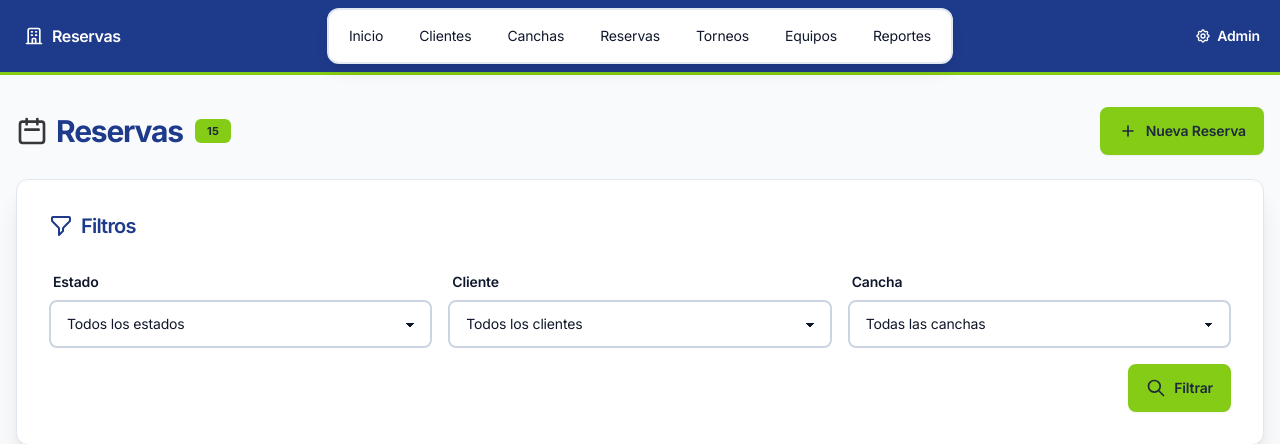
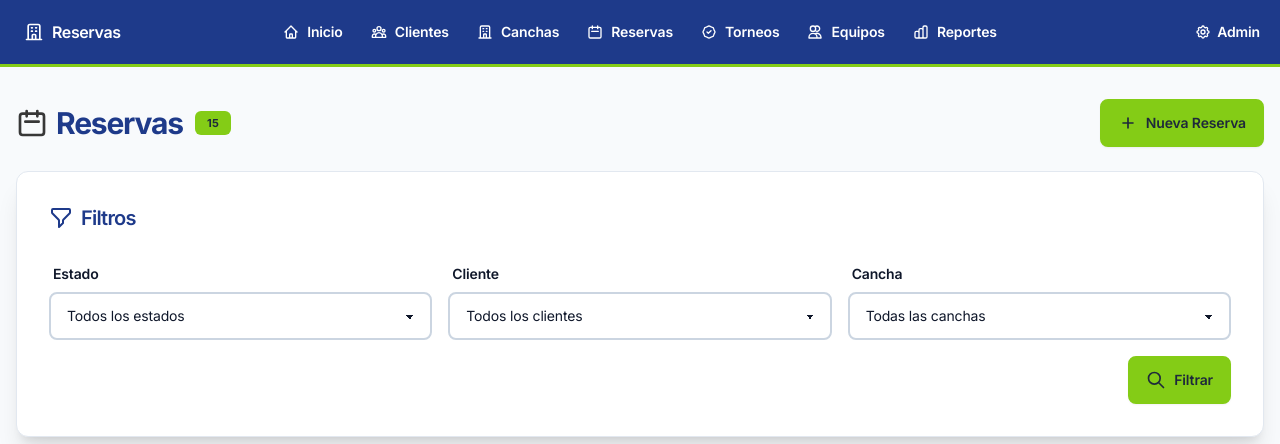
Before and after one commit to GibertSalva/DAO-Trabjao-Practico-Integrador-Tema-1-G60-, a Django app: page /reservas/ in a window 1280 px wide. Shown: the top 444 px of the page. Run offline with Django 5.2, Linux system fonts and the light colour scheme; data comes from the database, SQL or seed files in the repository; some libraries are stand-ins or nearby versions.

Commit message:
Navbar modificada

```diff
--- a/reservas/templates/reservas/base.html
+++ b/reservas/templates/reservas/base.html
@@ -718,15 +718,50 @@
             </a>
         </div>
         <div class="navbar-center hidden lg:flex">
-            <ul class="menu menu-horizontal px-1 gap-1 text-sm">
-                <li><a href="{% url 'home' %}">Inicio</a></li>
-                <li><a href="{% url 'cliente_lista' %}">Clientes</a></li>
-                <li><a href="{% url 'cancha_lista' %}">Canchas</a></li>
-                <li><a href="{% url 'reserva_lista' %}">Reservas</a></li>
-                <li><a href="{% url 'torneo_lista' %}">Torneos</a></li>
-                <li><a href="{% url 'equipo_lista' %}">Equipos</a></li>
-                <li><a href="{% url 'reportes' %}">Reportes</a></li>
-            </ul>
+            <div class="flex items-center gap-1">
+                <a href="{% url 'home' %}" class="btn btn-ghost btn-sm hover:bg-primary-dark hover:text-accent transition-all">
+                    <svg xmlns="http://www.w3.org/2000/svg" class="h-4 w-4" fill="none" viewBox="0 0 24 24" stroke="currentColor" stroke-width="2">
+                        <path stroke-linecap="round" stroke-linejoin="round" d="M3 12l2-2m0 0l7-7 7 7M5 10v10a1 1 0 001 1h3m10-11l2 2m-2-2v10a1 1 0 01-1 1h-3m-6 0a1 1 0 001-1v-4a1 1 0 011-1h2a1 1 0 011 1v4a1 1 0 001 1m-6 0h6" />
+                    </svg>
+                    Inicio
+                </a>
+                <a href="{% url 'cliente_lista' %}" class="btn btn-ghost btn-sm hover:bg-primary-dark hover:text-accent transition-all">
+                    <svg xmlns="http://www.w3.org/2000/svg" class="h-4 w-4" fill="none" viewBox="0 0 24 24" stroke="currentColor" stroke-width="2">
+                        <path stroke-linecap="round" stroke-linejoin="round" d="M17 20h5v-2a3 3 0 00-5.356-1.857M17 20H7m10 0v-2c0-.656-.126-1.283-.356-1.857M7 20H2v-2a3 3 0 015.356-1.857M7 20v-2c0-.656.126-1.283.356-1.857m0 0a5.002 5.002 0 019.288 0M15 7a3 3 0 11-6 0 3 3 0 016 0zm6 3a2 2 0 11-4 0 2 2 0 014 0zM7 10a2 2 0 11-4 0 2 2 0 014 0z" />
+                    </svg>
+                    Clientes
+                </a>
+                <a href="{% url 'cancha_lista' %}" class="btn btn-ghost btn-sm hover:bg-primary-dark hover:text-accent transition-all">
+                    <svg xmlns="http://www.w3.org/2000/svg" class="h-4 w-4" fill="none" viewBox="0 0 24 24" stroke="currentColor" stroke-width="2">
+                        <path stroke-linecap="round" stroke-linejoin="round" d="M19 21V5a2 2 0 00-2-2H7a2 2 0 00-2 2v16m14 0h2m-2 0h-5m-9 0H3m2 0h5M9 7h1m-1 4h1m4-4h1m-1 4h1m-5 10v-5a1 1 0 011-1h2a1 1 0 011 1v5m-4 0h4" />
+                    </svg>
+                    Canchas
+                </a>
+                <a href="{% url 'reserva_lista' %}" class="btn btn-ghost btn-sm hover:bg-primary-dark hover:text-accent transition-all">
+                    <svg xmlns="http://www.w3.org/2000/svg" class="h-4 w-4" fill="none" viewBox="0 0 24 24" stroke="currentColor" stroke-width="2">
+                        <path stroke-linecap="round" stroke-linejoin="round" d="M8 7V3m8 4V3m-9 8h10M5 21h14a2 2 0 002-2V7a2 2 0 00-2-2H5a2 2 0 00-2 2v12a2 2 0 002 2z" />
+                    </svg>
+                    Reservas
+                </a>
+                <a href="{% url 'torneo_lista' %}" class="btn btn-ghost btn-sm hover:bg-primary-dark hover:text-accent transition-all">
+                    <svg xmlns="http://www.w3.org/2000/svg" class="h-4 w-4" fill="none" viewBox="0 0 24 24" stroke="currentColor" stroke-width="2">
+                        <path stroke-linecap="round" stroke-linejoin="round" d="M9 12l2 2 4-4M7.835 4.697a3.42 3.42 0 001.946-.806 3.42 3.42 0 014.438 0 3.42 3.42 0 001.946.806 3.42 3.42 0 013.138 3.138 3.42 3.42 0 00.806 1.946 3.42 3.42 0 010 4.438 3.42 3.42 0 00-.806 1.946 3.42 3.42 0 01-3.138 3.138 3.42 3.42 0 00-1.946.806 3.42 3.42 0 01-4.438 0 3.42 3.42 0 00-1.946-.806 3.42 3.42 0 01-3.138-3.138 3.42 3.42 0 00-.806-1.946 3.42 3.42 0 010-4.438 3.42 3.42 0 00.806-1.946 3.42 3.42 0 013.138-3.138z" />
+                    </svg>
+                    Torneos
+                </a>
+                <a href="{% url 'equipo_lista' %}" class="btn btn-ghost btn-sm hover:bg-primary-dark hover:text-accent transition-all">
+                    <svg xmlns="http://www.w3.org/2000/svg" class="h-4 w-4" fill="none" viewBox="0 0 24 24" stroke="currentColor" stroke-width="2">
+                        <path stroke-linecap="round" stroke-linejoin="round" d="M12 4.354a4 4 0 110 5.292M15 21H3v-1a6 6 0 0112 0v1zm0 0h6v-1a6 6 0 00-9-5.197M13 7a4 4 0 11-8 0 4 4 0 018 0z" />
+                    </svg>
+                    Equipos
+                </a>
+                <a href="{% url 'reportes' %}" class="btn btn-ghost btn-sm hover:bg-primary-dark hover:text-accent transition-all">
+                    <svg xmlns="http://www.w3.org/2000/svg" class="h-4 w-4" fill="none" viewBox="0 0 24 24" stroke="currentColor" stroke-width="2">
+                        <path stroke-linecap="round" stroke-linejoin="round" d="M9 19v-6a2 2 0 00-2-2H5a2 2 0 00-2 2v6a2 2 0 002 2h2a2 2 0 002-2zm0 0V9a2 2 0 012-2h2a2 2 0 012 2v10m-6 0a2 2 0 002 2h2a2 2 0 002-2m0 0V5a2 2 0 012-2h2a2 2 0 012 2v14a2 2 0 01-2 2h-2a2 2 0 01-2-2z" />
+                    </svg>
+                    Reportes
+                </a>
+            </div>
         </div>
         <div class="navbar-end">
             <a href="/admin/" class="btn btn-ghost btn-sm gap-1.5 text-sm text-white hover:text-accent hover:bg-primary-dark">
--- a/reservas/templates/reservas/reservas/lista.html
+++ b/reservas/templates/reservas/reservas/lista.html
@@ -199,19 +199,6 @@ window.addEventListener('pageshow', function(event) {
                                             Ver detalles
                                         </a>
                                     </li>
-                                    {% if reserva.estado == 'PENDIENTE' %}
-                                    <li>
-                                        <form method="POST" action="{% url 'reserva_marcar_pagada' reserva.id %}" style="margin: 0;">
-                                            {% csrf_token %}
-                                            <button type="submit" class="gap-2 text-green-700 hover:bg-green-50 w-full text-left">
-                                                <svg xmlns="http://www.w3.org/2000/svg" class="h-4 w-4" fill="none" viewBox="0 0 24 24" stroke="currentColor">
-                                                    <path stroke-linecap="round" stroke-linejoin="round" stroke-width="2" d="M9 12l2 2 4-4m6 2a9 9 0 11-18 0 9 9 0 0118 0z" />
-                                                </svg>
-                                                Marcar como pagada
-                                            </button>
-                                        </form>
-                                    </li>
-                                    {% endif %}
                                     <li>
                                         <a href="{% url 'reserva_editar' reserva.id %}" class="gap-2 text-gray-900 hover:bg-gray-100">
                                             <svg xmlns="http://www.w3.org/2000/svg" class="h-4 w-4" fill="none" viewBox="0 0 24 24" stroke="currentColor">
```
